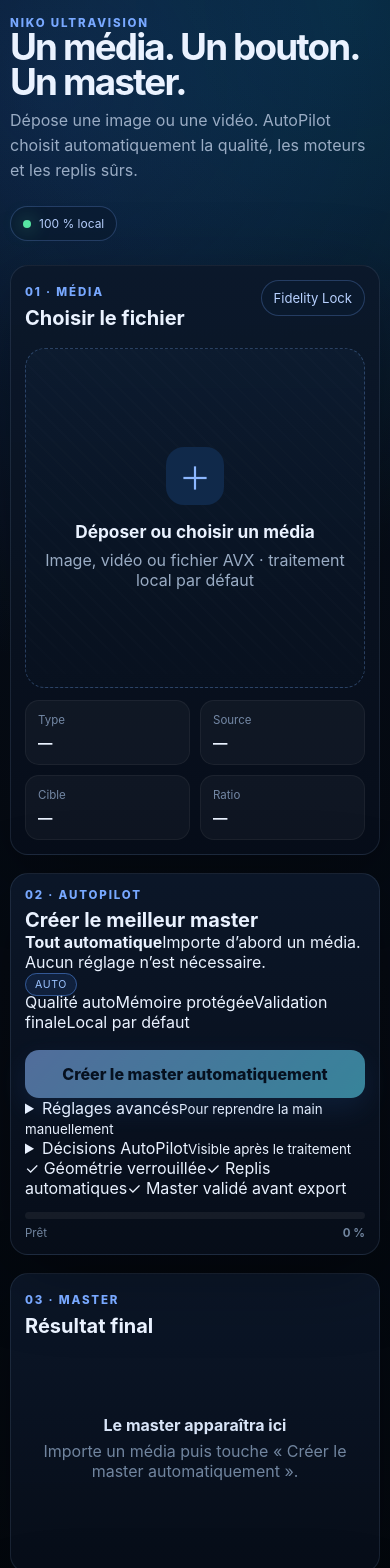
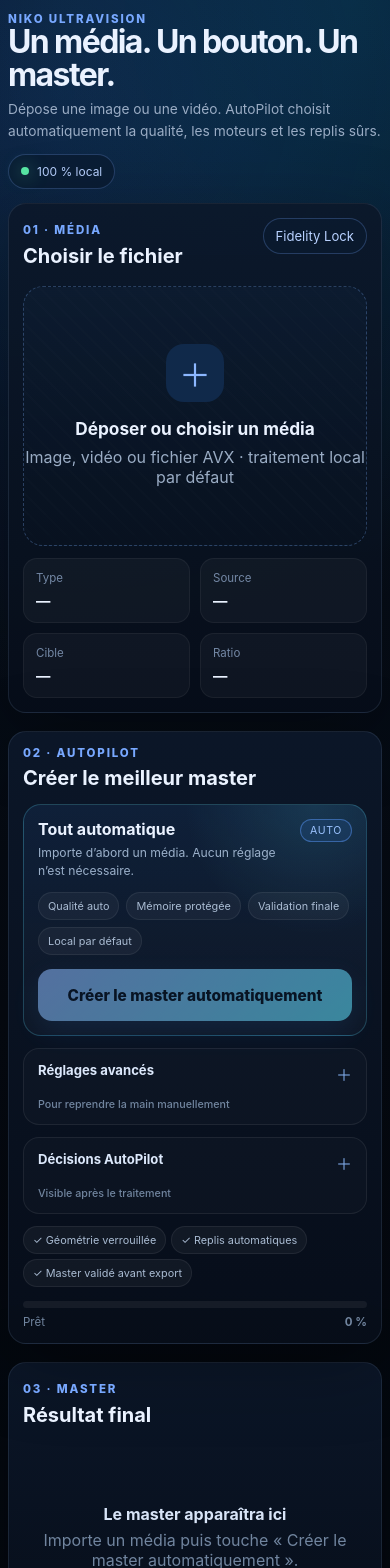
Before and after one commit to Nikoju1977/Niko-Ultravision, a React (Vite) app: page / in a window 390 px wide. Shown: the top 1568 px of the page. Built offline with nearby package versions, Linux system fonts and the light colour scheme.

Commit message:
feat(ui): add compact AutoPilot-first responsive layout

```diff
--- a/src/styles.css
+++ b/src/styles.css
@@ -23,7 +23,7 @@
 button:disabled { cursor: not-allowed; opacity: .55; }
 
 .app-shell {
-  width: min(1440px, calc(100% - 32px));
+  width: min(1240px, calc(100% - 32px));
   margin: 0 auto;
   padding: 28px 0 40px;
 }
@@ -91,7 +91,7 @@
   position: relative;
   display: grid;
   place-items: center;
-  min-height: 470px;
+  min-height: 360px;
   margin-top: 18px;
   overflow: hidden;
   border: 1px dashed rgba(112, 160, 230, .32);
@@ -973,3 +973,294 @@
 .studio-table th { color: #71859f; font-weight: 600; }
 .studio-table tr.winner td { color: #58e7a5; font-weight: 700; }
 .studio-reason { font-size: .72rem; color: #8a9bb3; margin: 4px 0 0; }
+
+
+/* --- Interface simplifiée · AutoPilot first --- */
+.controls-panel > h2 {
+  margin-bottom: 14px;
+}
+
+.autopilot-card {
+  padding: 16px;
+  border-radius: 18px;
+  border: 1px solid rgba(94, 226, 255, .22);
+  background:
+    radial-gradient(circle at 85% 0%, rgba(94,226,255,.12), transparent 35%),
+    linear-gradient(180deg, rgba(35, 83, 145, .18), rgba(255,255,255,.025));
+}
+
+.autopilot-head {
+  display: flex;
+  align-items: flex-start;
+  justify-content: space-between;
+  gap: 12px;
+}
+
+.autopilot-head > div {
+  display: grid;
+  gap: 5px;
+}
+
+.autopilot-head strong {
+  font-size: 1rem;
+}
+
+.autopilot-head span:not(.badge) {
+  color: #9bb0ca;
+  font-size: .76rem;
+  line-height: 1.45;
+}
+
+.auto-chips {
+  display: flex;
+  flex-wrap: wrap;
+  gap: 7px;
+  margin-top: 13px;
+}
+
+.auto-chips span,
+.safety-line span {
+  padding: 6px 9px;
+  border-radius: 999px;
+  background: rgba(255,255,255,.045);
+  border: 1px solid rgba(255,255,255,.065);
+  color: #a9bbd2;
+  font-size: .68rem;
+}
+
+.primary-master {
+  margin-top: 14px;
+  padding: 16px;
+  font-size: .96rem;
+}
+
+.auto-caption {
+  margin: 10px 2px 0;
+  color: #7389a5;
+  font-size: .7rem;
+  line-height: 1.45;
+}
+
+.expert-panel,
+.audit-details,
+.result-details,
+.quality-details,
+.truth-panel {
+  border: 1px solid rgba(255,255,255,.07);
+  border-radius: 16px;
+  background: rgba(255,255,255,.018);
+}
+
+.expert-panel,
+.audit-details {
+  margin-top: 12px;
+}
+
+.expert-panel > summary,
+.audit-details > summary,
+.result-details > summary,
+.quality-details > summary,
+.truth-panel > summary {
+  list-style: none;
+  cursor: pointer;
+  padding: 13px 14px;
+  display: flex;
+  align-items: center;
+  justify-content: space-between;
+  gap: 12px;
+  color: #dce8fb;
+  font-weight: 750;
+  font-size: .82rem;
+}
+
+.expert-panel > summary::-webkit-details-marker,
+.audit-details > summary::-webkit-details-marker,
+.result-details > summary::-webkit-details-marker,
+.quality-details > summary::-webkit-details-marker,
+.truth-panel > summary::-webkit-details-marker {
+  display: none;
+}
+
+.expert-panel > summary::after,
+.audit-details > summary::after,
+.result-details > summary::after,
+.quality-details > summary::after,
+.truth-panel > summary::after {
+  content: "＋";
+  color: #7ea8e5;
+  font-size: 1rem;
+  margin-left: auto;
+}
+
+.expert-panel[open] > summary::after,
+.audit-details[open] > summary::after,
+.result-details[open] > summary::after,
+.quality-details[open] > summary::after,
+.truth-panel[open] > summary::after {
+  content: "−";
+}
+
+.expert-panel > summary small,
+.audit-details > summary small,
+.result-details > summary small,
+.quality-details > summary small,
+.truth-panel > summary small {
+  margin-left: auto;
+  color: #71859f;
+  font-weight: 500;
+  font-size: .67rem;
+}
+
+.expert-panel-body {
+  padding: 0 12px 14px;
+  border-top: 1px solid rgba(255,255,255,.055);
+}
+
+.expert-panel-body .control-block:first-child {
+  margin-top: 14px;
+}
+
+.expert-run {
+  width: 100%;
+  margin-top: 16px;
+  padding: 12px 14px;
+}
+
+.audit-details .agent-box {
+  margin: 0 12px 12px;
+}
+
+.agent-box.compact {
+  padding: 12px;
+}
+
+.safety-line {
+  margin-top: 12px;
+  display: flex;
+  flex-wrap: wrap;
+  gap: 7px;
+}
+
+.result-summary {
+  margin-top: 16px;
+  display: grid;
+  grid-template-columns: repeat(3, minmax(0, 1fr));
+  gap: 8px;
+}
+
+.result-summary > div {
+  padding: 11px;
+  border-radius: 12px;
+  background: rgba(255,255,255,.03);
+  border: 1px solid rgba(255,255,255,.055);
+}
+
+.result-summary span,
+.result-summary strong {
+  display: block;
+}
+
+.result-summary span {
+  color: #71859f;
+  font-size: .66rem;
+  margin-bottom: 4px;
+}
+
+.result-summary strong {
+  font-size: .84rem;
+}
+
+.result-details {
+  margin-top: 12px;
+}
+
+.result-details-body {
+  padding: 0 12px 12px;
+  border-top: 1px solid rgba(255,255,255,.055);
+}
+
+.quality-details {
+  margin-top: 18px;
+}
+
+.quality-details > .compare-panel {
+  margin-top: 0;
+  border: 0;
+  border-top: 1px solid rgba(255,255,255,.055);
+  border-radius: 0 0 16px 16px;
+  box-shadow: none;
+}
+
+.truth-panel {
+  margin-top: 18px;
+  padding: 0;
+}
+
+.truth-panel p {
+  padding: 0 18px 18px;
+  margin: 0;
+}
+
+@media (max-width: 620px) {
+  .app-shell {
+    width: min(100% - 16px, 1240px);
+    padding-top: 12px;
+  }
+
+  .topbar {
+    margin-bottom: 14px;
+    gap: 12px;
+  }
+
+  h1 {
+    font-size: 2rem;
+    line-height: 1.02;
+  }
+
+  .subtitle {
+    font-size: .86rem;
+  }
+
+  .dropzone {
+    min-height: 260px;
+  }
+
+  .metrics {
+    grid-template-columns: 1fr 1fr;
+  }
+
+  .autopilot-card {
+    padding: 14px;
+  }
+
+  .primary-master {
+    min-height: 52px;
+  }
+
+  .expert-panel > summary,
+  .audit-details > summary,
+  .result-details > summary,
+  .quality-details > summary,
+  .truth-panel > summary {
+    align-items: flex-start;
+    flex-wrap: wrap;
+  }
+
+  .expert-panel > summary small,
+  .audit-details > summary small,
+  .result-details > summary small,
+  .quality-details > summary small,
+  .truth-panel > summary small {
+    order: 3;
+    width: 100%;
+    margin-left: 0;
+  }
+
+  .result-summary {
+    grid-template-columns: 1fr;
+  }
+
+  .safety-line {
+    gap: 5px;
+  }
+}
```
